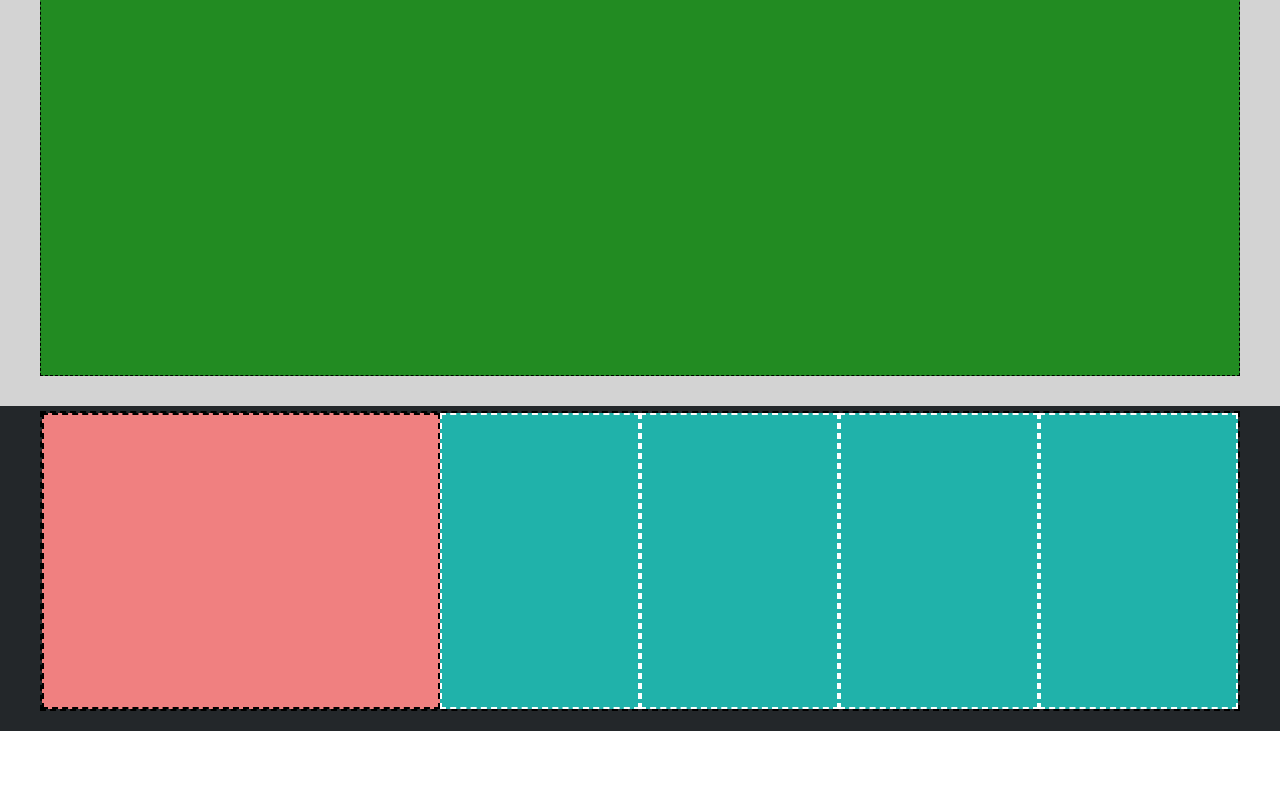
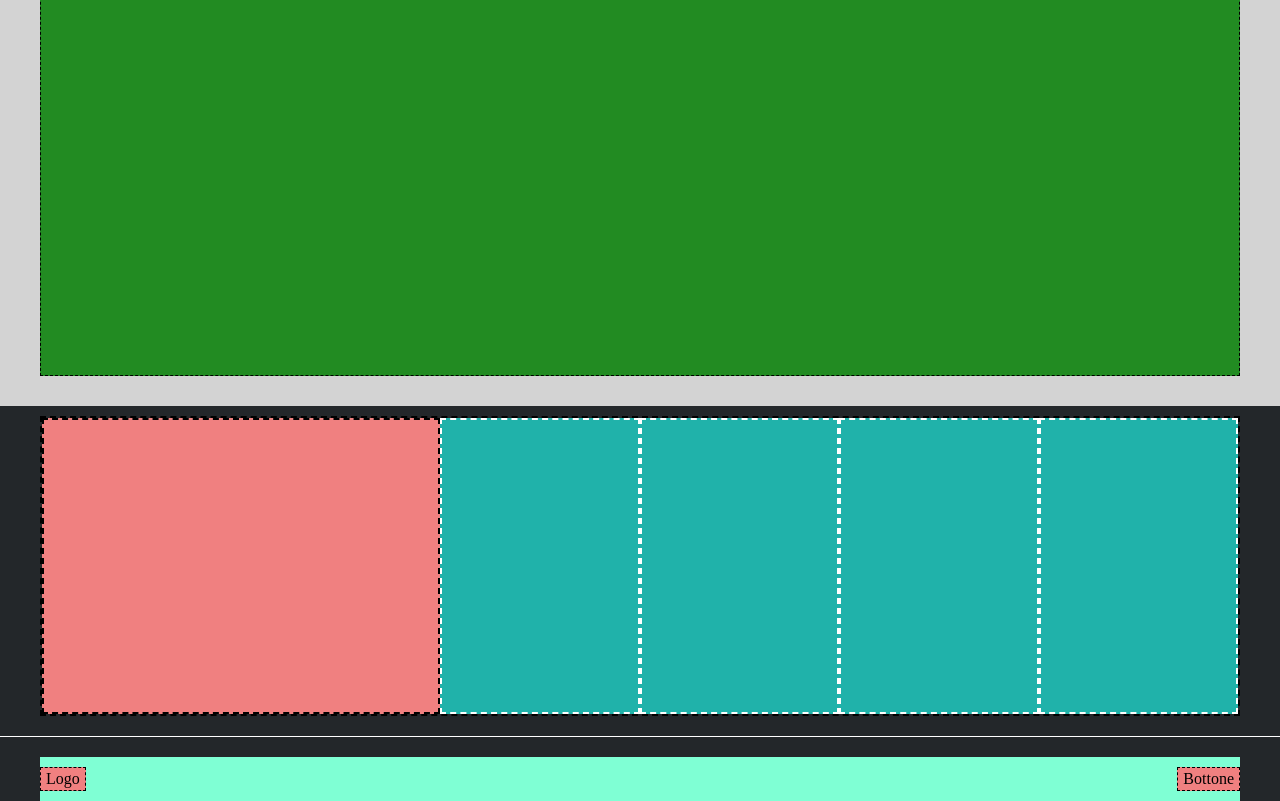
Before and after one commit to Francescodc92/htmlcss-struttura-discord, a plain HTML site: page index.html in a window 1280 px wide. Shown: the part 1958-2759 px from the top of the page. Before the commit the page ends 2690 px from the top, so only its background shows below. Drawn offline with Linux system fonts and the light colour scheme.

Commit message:
finish exercize

```diff
--- a/css/style.css
+++ b/css/style.css
@@ -19,8 +19,12 @@ General
   padding-block: 30px;
 }
 
-footer .footer-top .container.footer {
-  padding: 5px 0 20px 0;
+footer .footer-top .container.footer-container {
+  padding: 10px 0 20px 0;
+}
+
+footer .footer-bottom .container.footer-container {
+  padding: 20px 0 0 0;
 }
 
 .content-container {
@@ -96,6 +100,19 @@ footer .container .card-container .card-small {
 
 footer .footer-top {
   border-bottom: 1px solid #fff;
+}
+
+/*----footer bottom----*/
+.navbar-footer {
+  width: 100%;
+  display: flex;
+  align-items: center;
+  justify-content: space-between;
+  padding-block: 10px;
+}
+
+.navbar-footer > * {
+  padding: 2px 5px;
 }
 
 /*------------
@@ -176,3 +193,12 @@ Debug
   background-color: #20b2aa;
   border: dashed 2px #fff;
 }
+
+.debug footer .container .navbar-footer {
+  background-color: #7fffd4;
+}
+
+.debug footer .container .navbar-footer > * {
+  border: 1px dashed #000;
+  background-color: #f08080;
+}
--- a/index.html
+++ b/index.html
@@ -84,7 +84,7 @@
     <!--end main-->
     <footer>
       <div class="footer-top">
-        <div class="container footer">
+        <div class="container footer-container">
           <div class="card-container">
             <div class="card-big"></div>
             <div class="card-small"></div>
@@ -96,6 +96,20 @@
         <!--end container-->
       </div>
       <!--end footer top  -->
+
+      <div class="footer-bottom">
+        <div class="container footer-container">
+          <div class="navbar-footer">
+            <div class="logo-wrapper">Logo</div>
+            <!--logo wrapper-->
+            <div class="button">Bottone</div>
+            <!--button-->
+          </div>
+          <!--nav footer-->
+        </div>
+        <!--container-->
+      </div>
+      <!--footer bottom-->
     </footer>
     <!--end footer-->
   </body>
```
